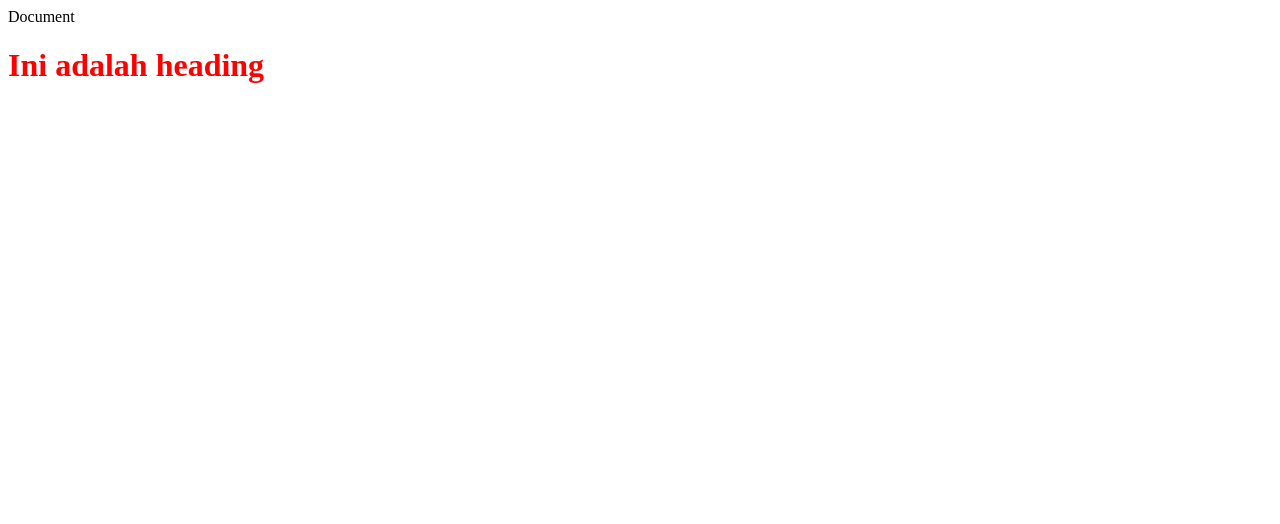
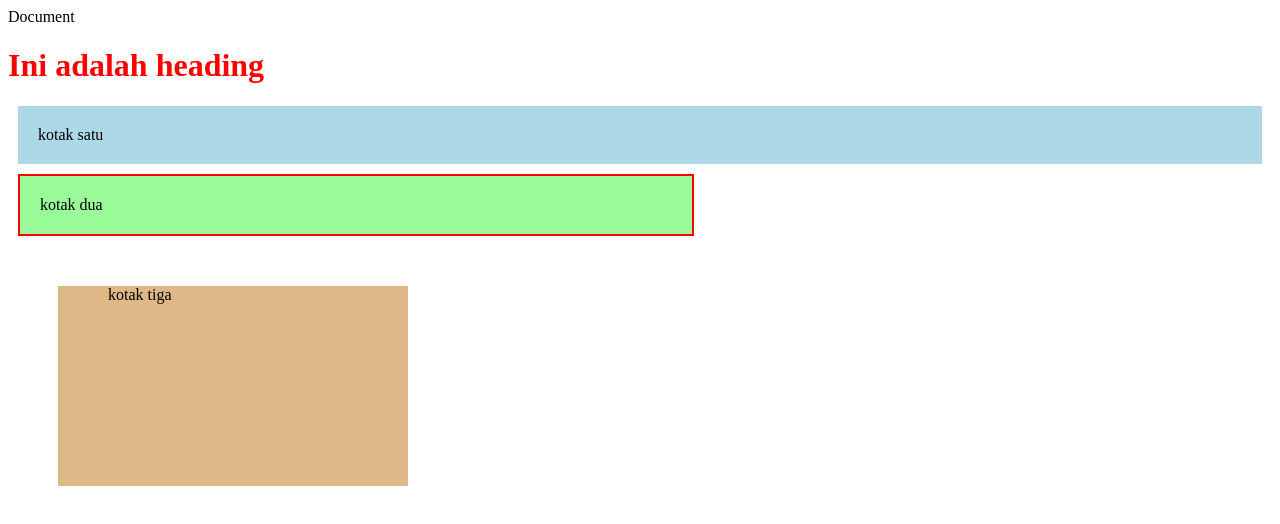
Before and after one commit to kayla-noi/praktikum-sesi2, a plain HTML site: page eksternal.html in a window 1280 px wide. Drawn offline with Linux system fonts and the light colour scheme.

Commit message:
percobaan2.7

```diff
--- a/eksternal.html
+++ b/eksternal.html
@@ -8,5 +8,17 @@
 </head>
 <body>
     <h1> Ini adalah heading</h1>
+
+    <div class="kotak-satu">
+        kotak satu
+    </div>
+
+    <div class="kotak-dua">
+        kotak dua
+    </div>
+
+    <div class="kotak-tiga">
+        kotak tiga
+    </div>
 </body>
 </html>
--- a/style.css
+++ b/style.css
@@ -1,3 +1,28 @@
 h1 {
     color: red;
 }
+
+.kotak-satu {
+    padding: 20px;
+    margin: 10px;
+    border: 2px;
+    background-color: lightblue;
+}
+
+.kotak-dua{
+    padding: 20px;
+    margin: 10px;
+    border: 2px solid red ;
+    background-color: palegreen;
+    max-width: 50%;
+}
+
+.kotak-tiga{
+    padding-left: 50px;
+    margin-top: 50px;
+    margin-left: 50px;
+    border-left: 50px;
+    background-color: burlywood;
+    width: 300px;
+    height: 200px;
+}
```
